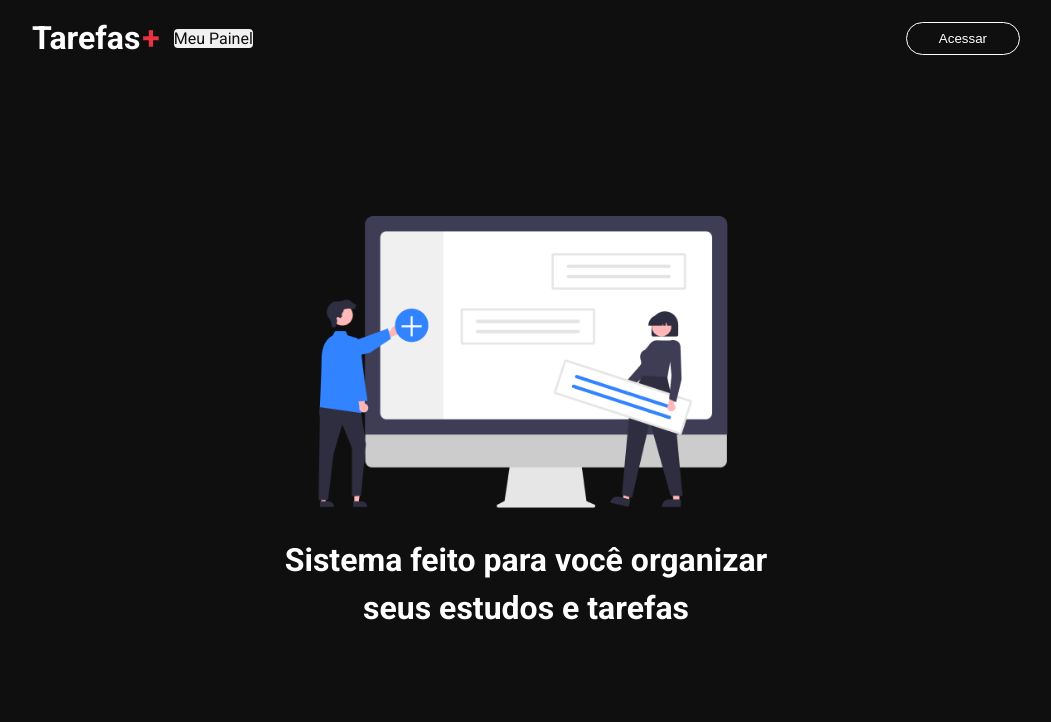
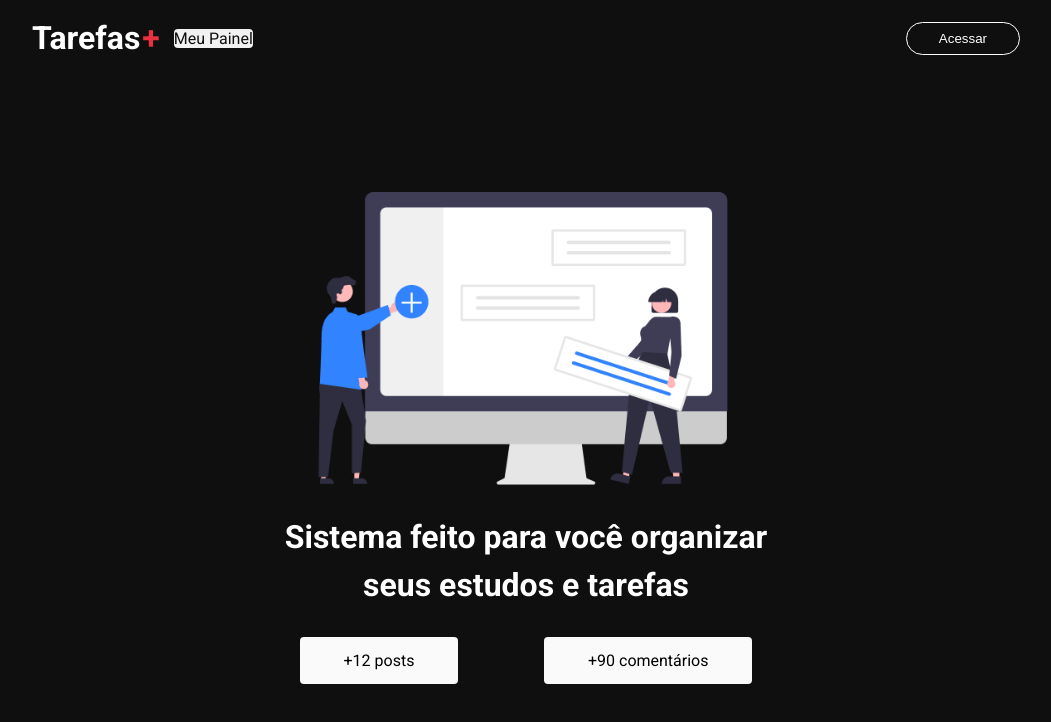
Before and after one commit to Romulo-Reis/tarefas, a Next.js app: page / in a window 1280 px wide. Shown: the top 722 px of the page, without its empty margins (114-1165 px from the left). Built offline with nearby package versions, Linux system fonts and the light colour scheme.

Commit message:
feat: Cria o bloco de informação.

```diff
--- a/src/pages/index.tsx
+++ b/src/pages/index.tsx
@@ -26,6 +26,15 @@ const Home: NextPage = () => {
           Sistema feito para você organizar <br/>
           seus estudos e tarefas
         </h1>
+
+        <div className={styles.infoContent}>
+          <section className={styles.box}>
+            <span>+12 posts</span>
+          </section>
+          <section className={styles.box}>
+            <span>+90 comentários</span>
+          </section>
+        </div>
       </main>
 
     </div>
```
